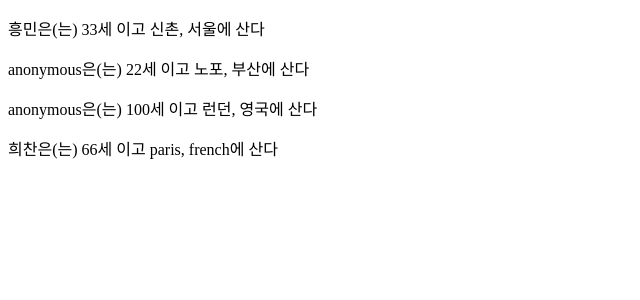
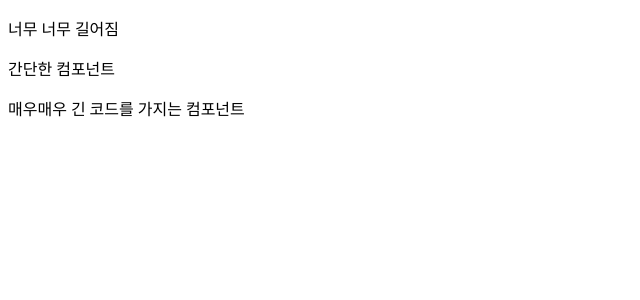
Before and after one commit to Seunggyo/react20231031, a React (Create React App) app: page / in a window 1280 px wide. Shown: the top 300 px of the page, without its empty margins (0-640 px from the left). Built offline with nearby package versions, Linux system fonts and the light colour scheme.

Commit message:
component를 다른 파일에 작성후 import, export 하기

```diff
--- a/src/App.js
+++ b/src/App.js
@@ -1,23 +1,16 @@
+import {MyElem} from "./component/MyElem";
+import {MyComp} from "./component/MyComp"; // export된 컴포넌트(변수, 함수, 객체)를  import 다다
+
+// export된 컴포넌트(변수, 함수, 객체)를  import 다다
 function App() {
   return (
     <>
-      <MyComp name={"흥민"} address={"신촌"} age={33} city={"서울"} />
-      <MyComp address={"노포"} age={22} city={"부산"} />
-      <MyComp address={"런던"} city={"영국"} />
-      <MyComp name="희찬" age={66} address={"paris"} city={"french"} />
+      <MyComp />
+      <MyElem />
     </>
   );
 }
 
 // {value: "흥민", address: "신촌"
-function MyComp({ name = "anonymous", address, city, age = 100 }) {
-  return (
-    <div>
-      <p>
-        {name}은(는) {age}세 이고 {address}, {city}에 산다
-      </p>
-    </div>
-  );
-}
 
 export default App;
--- /dev/null
+++ b/src/component/MyComp.js
@@ -0,0 +1,7 @@
+export function MyComp() {
+  return (
+    <div>
+      <p>너무 너무 길어짐</p>
+    </div>
+  );
+}
--- /dev/null
+++ b/src/component/MyElem.js
@@ -0,0 +1,10 @@
+// 다른 파일에서 사용 가능하도록 익스포트 해야한다.
+
+export function MyElem() {
+  return (
+    <div>
+      <p>간단한 컴포넌트</p>
+      <p>매우매우 긴 코드를 가지는 컴포넌트</p>
+    </div>
+  );
+}
```
